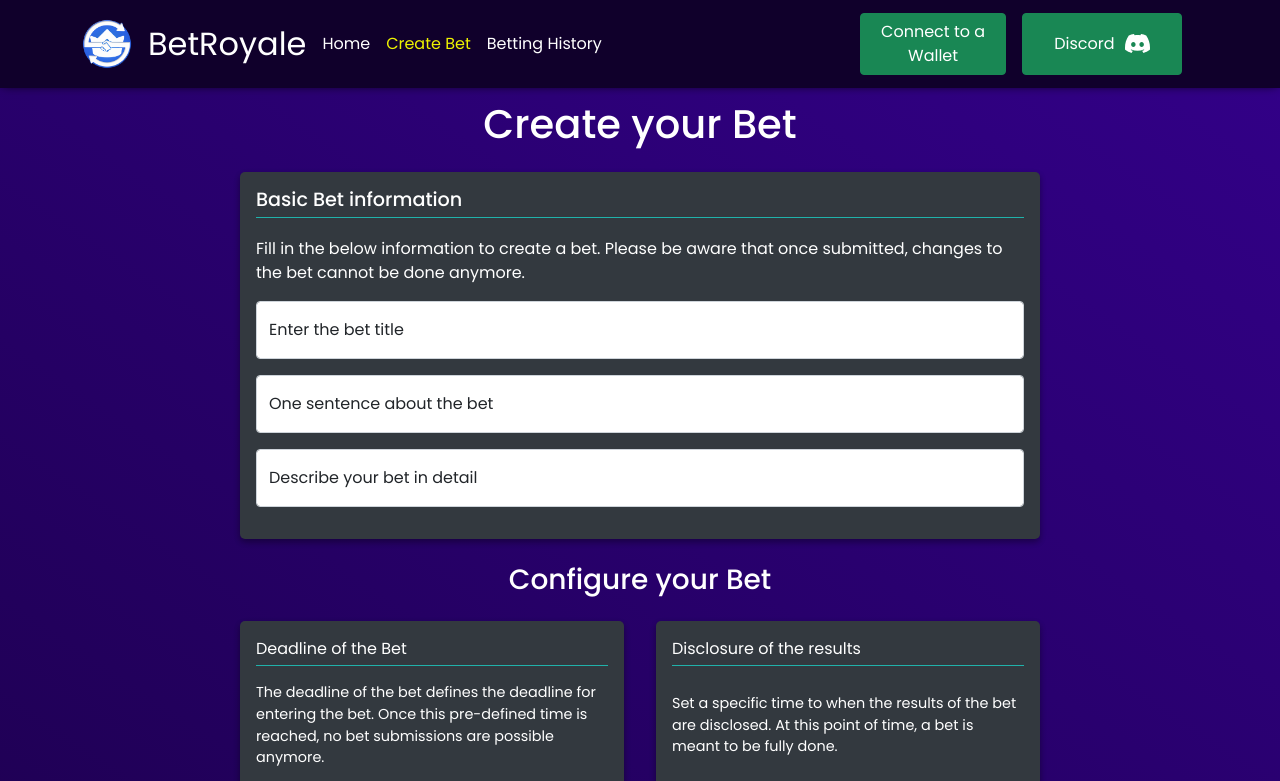
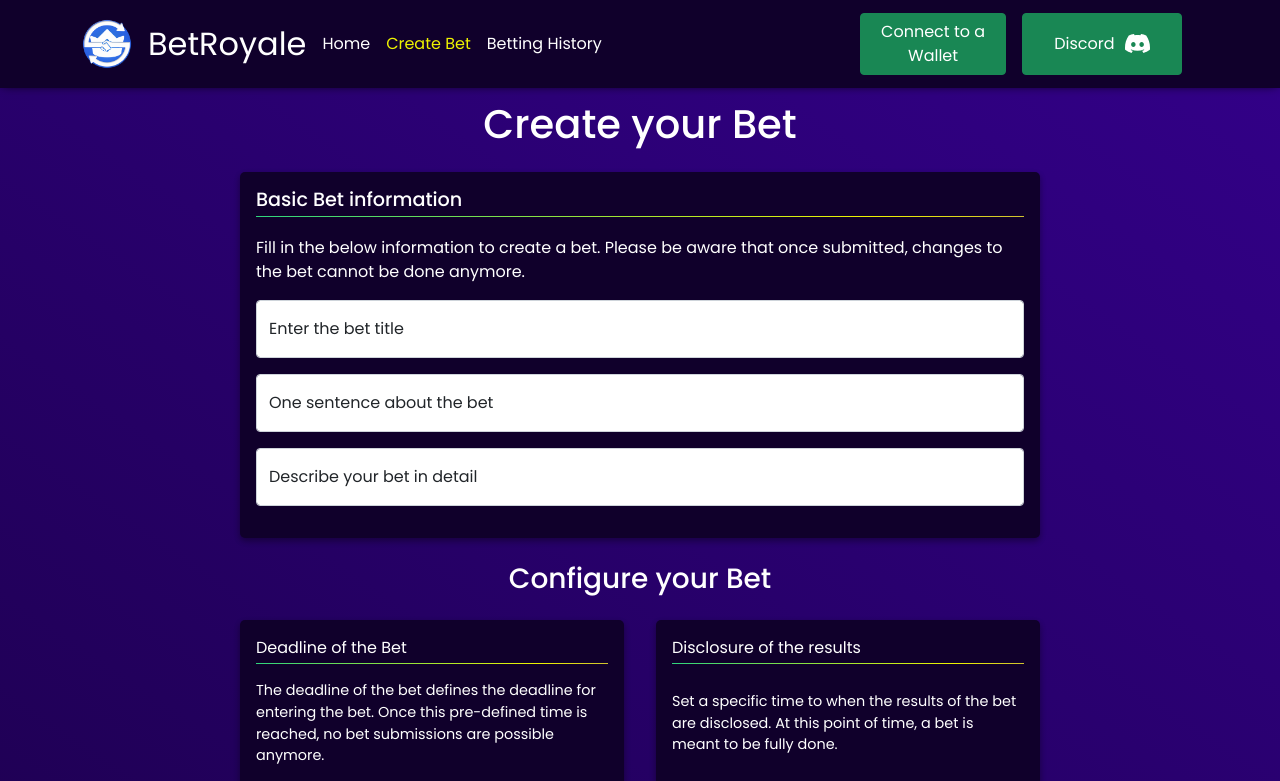
Before and after one commit to fsyntax/bet-royale, a React (Create React App) app: page /createBet in a window 1280 px wide. Shown: the top 781 px of the page. Built offline with nearby package versions, Linux system fonts and the light colour scheme.

Commit message:
Changed Create Bet Page to match the new Theme UI

```diff
--- a/src/components/BettingTable.js
+++ b/src/components/BettingTable.js
@@ -9,6 +9,8 @@ import BetService from "../api/Bet";
 import Modal from "react-bootstrap/Modal";
 import Toast from "react-bootstrap/Toast";
 import ToastContainer from "react-bootstrap/ToastContainer";
+
+// import cyanPip from "../images/pip_cyan_2.png";
 
 const BettingTable = (props) => {
   const [betState, setBetState] = useState([]);
@@ -432,7 +434,7 @@ const BettingTable = (props) => {
             <div className="betting-table__bet__body">
               <div className="betting-table__bet__body__desc">
                 <p>
-                  {currentBet.description}
+                  {currentBet.shortDescription}
                   <br />
                   <button
                     onClick={() => openDescriptionModal(currentBet.description)}
--- a/src/styles/bettingtable.scss
+++ b/src/styles/bettingtable.scss
@@ -22,22 +22,60 @@
     box-shadow: var(--box-shadow-primary);
     width: 100%;
     height: 100%;
+    display: flex;
+    flex-direction: column;
+    justify-content: space-between;
+
+    @keyframes animateBg {
+      0% {
+        background-position: 0% 0%;
+      }
+
+      100% {
+        background-position: 100% 0%;
+      }
+    }
 
     &__name {
-      border-bottom: 1px solid var(--c-primary-lighten-3);
+      // border-bottom: 1px solid var(--c-primary-lighten-3);
       padding-bottom: 0.3em;
       margin-bottom: 0.3em;
       font-size: 1.3em;
+      position: relative;
+
+      &::after {
+        content: '';
+        position: absolute;
+        bottom: 0;
+        left: 0;
+        width: 100%;
+        height: 1px;
+        animation: animateBg 14s linear infinite;
+        background-image: linear-gradient(90deg, #5700ed, #00cc9c, #eef300, #5700ed, #00cc9c);
+        background-size: 400% 100%;
+      }
     }
 
     &__footer {
-      border-top: 1px solid var(--c-primary-lighten-3);
       padding-top: 0.3em;
       margin-top: 0.3em;
+      position: relative;
 
       &__creator {
         font-size: 0.8em;
         font-style: italic;
+      }
+
+      &::after {
+        content: '';
+        position: absolute;
+        top: 0;
+        left: 0;
+        width: 100%;
+        height: 1px;
+        animation: animateBg 14s linear infinite;
+        background-image: linear-gradient(90deg, #5700ed, #00cc9c, #eef300, #5700ed, #00cc9c);
+        background-size: 400% 100%;
       }
     }
 
@@ -82,6 +120,25 @@
           width: 100%;
           background: var(--c-secondary-darken-1);
           color: var(--c-primary-darken-1);
+          text-transform: uppercase;
+          font-weight: 600;
+          letter-spacing: 1px;
+
+
+          animation: animatePlaceBtn 10s linear infinite;
+          background-image: linear-gradient(90deg, #05aa83, #00cc3a, #00cc9c, #00cc3a);
+          background-size: 300% 100%;
+
+          @keyframes animatePlaceBtn {
+            0% {
+              background-position: 0% 0%;
+            }
+
+            100% {
+              background-position: 100% 0%;
+            }
+          }
+
 
           &:focus {
             outline: none;
@@ -89,13 +146,41 @@
           }
 
           &.placed {
-            background: var(--c-secondary-darken-2);
+            // background: var(--c-secondary-darken-1);
+            animation: animatePlacedBtn 10s linear infinite;
+            background-image: linear-gradient(90deg, #820475, #75068c, #820475, #75068c);
+            background-size: 300% 100%;
+
+            @keyframes animatePlacedBtn {
+              0% {
+                background-position: 100% 0%;
+              }
+
+              100% {
+                background-position: 0% 0%;
+              }
+            }
+
           }
 
           &.finished {
-            background: var(--c-primary-lighten-1);
-            color: var(--c-secondary-darken-1);
+            color: var(--c-secondary-darken-2);
             cursor: no-drop;
+
+
+            animation: animateFinBtn 15s linear infinite;
+            background-image: linear-gradient(90deg, #1f0054, #001b54, #1f0054, #001b54);
+            background-size: 300% 100%;
+
+            @keyframes animateFinBtn {
+              0% {
+                background-position: 0% 0%;
+              }
+
+              100% {
+                background-position: 100% 0%;
+              }
+            }
 
             &:focus,
             :hover,
--- a/src/styles/createbet.scss
+++ b/src/styles/createbet.scss
@@ -21,16 +21,38 @@
 
   &__wrap {
     padding: 1em;
-    background: var(--c-dark-lighten);
+    background: var(--c-primary-darken-3);
     border-radius: 5px;
     box-shadow: var(--box-shadow-primary);
     margin-bottom: 1.5em;
 
     h3 {
       font-size: 1.2em;
-      border-bottom: 1px solid var(--roy-primary);
       padding-bottom: 0.3em;
       margin-bottom: 1em;
+      position: relative;
+
+      &::after {
+        content: '';
+        position: absolute;
+        bottom: 0;
+        left: 0;
+        width: 100%;
+        height: 1px;
+        animation: animateBg 14s linear infinite;
+        background-image: linear-gradient(90deg, #5700ed, #00cc9c, #eef300, #5700ed, #00cc9c);
+        background-size: 400% 100%;
+      }
+
+      @keyframes animateBg {
+        0% {
+          background-position: 0% 0%;
+        }
+
+        100% {
+          background-position: 100% 0%;
+        }
+      }
     }
   }
 
@@ -47,17 +69,41 @@
 
     label {
       color: var(--c-light);
-      border-bottom: 1px solid var(--roy-primary);
       margin-bottom: 1em;
+      position: relative;
       padding-bottom: 0.3em;
+
+      &::after {
+        content: '';
+        position: absolute;
+        bottom: 0;
+        left: 0;
+        width: 100%;
+        height: 1px;
+        animation: animateBg 14s linear infinite;
+        background-image: linear-gradient(90deg, #5700ed, #00cc9c, #eef300, #5700ed, #00cc9c);
+        background-size: 400% 100%;
+      }
+
+      @keyframes animateBg {
+        0% {
+          background-position: 0% 0%;
+        }
+
+        100% {
+          background-position: 100% 0%;
+        }
+      }
     }
 
     &__field {
       padding: 1em;
-      background: var(--c-dark-lighten);
+      background: var(--c-primary-darken-3);
       border-radius: 5px;
       box-shadow: var(--box-shadow-primary);
       margin-bottom: 1.5em;
+
+
 
       @media (min-width: $screen-lg) {
         display: flex;
@@ -91,6 +137,20 @@
     box-shadow: var(--box-shadow-primary);
     border: none;
 
+    animation: animateCreateBtn 10s linear infinite;
+    background-image: linear-gradient(90deg, #05aa83, #00cc3a, #00cc9c, #00cc3a);
+    background-size: 300% 100%;
+
+    @keyframes animateCreateBtn {
+      0% {
+        background-position: 0% 0%;
+      }
+
+      100% {
+        background-position: 100% 0%;
+      }
+    }
+
     @media (min-width: $screen-lg) {
       grid-column-start: span 2;
     }
```
Also changed, not shown: src/images/pip_cyan_2.png (added).
